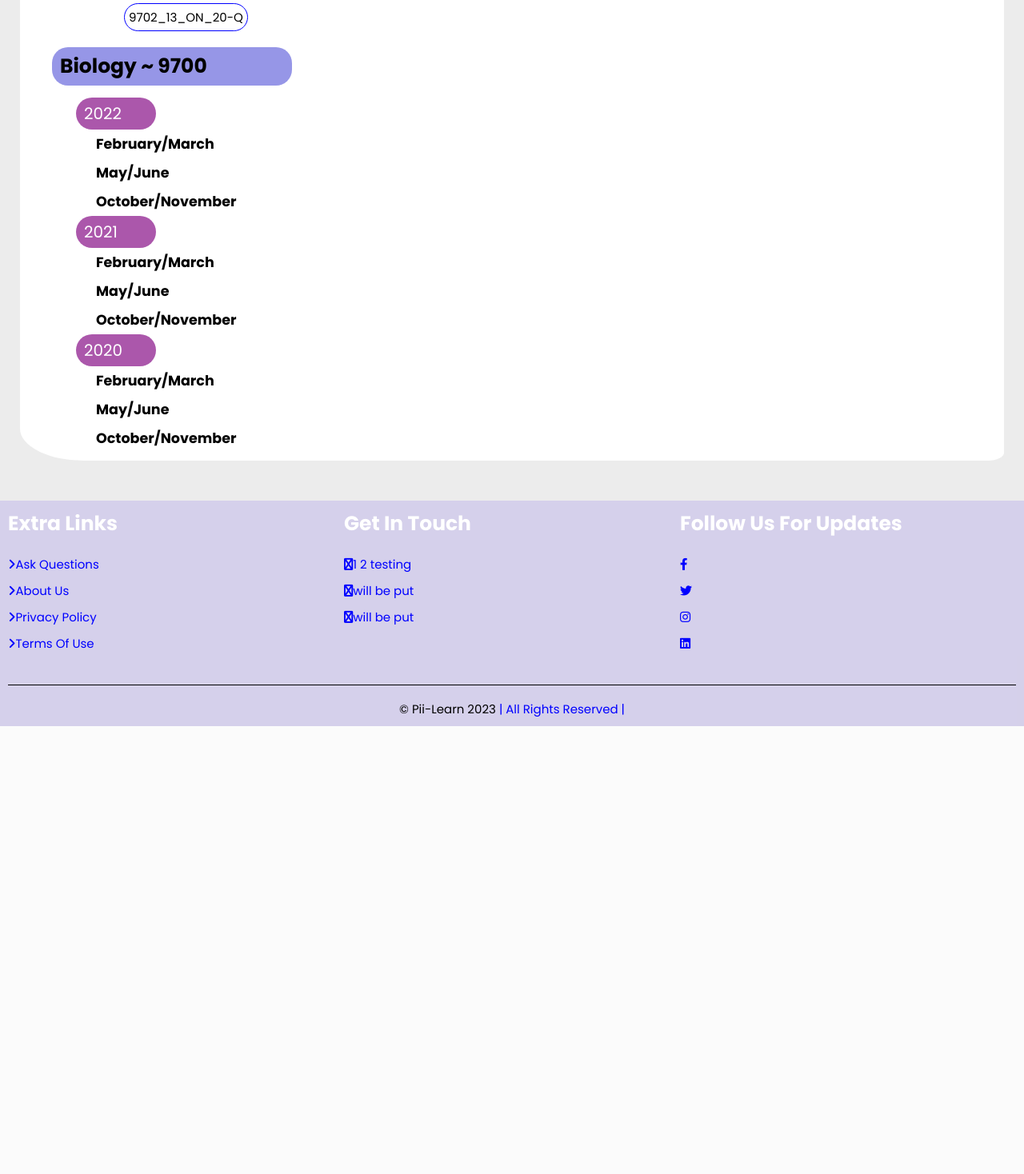
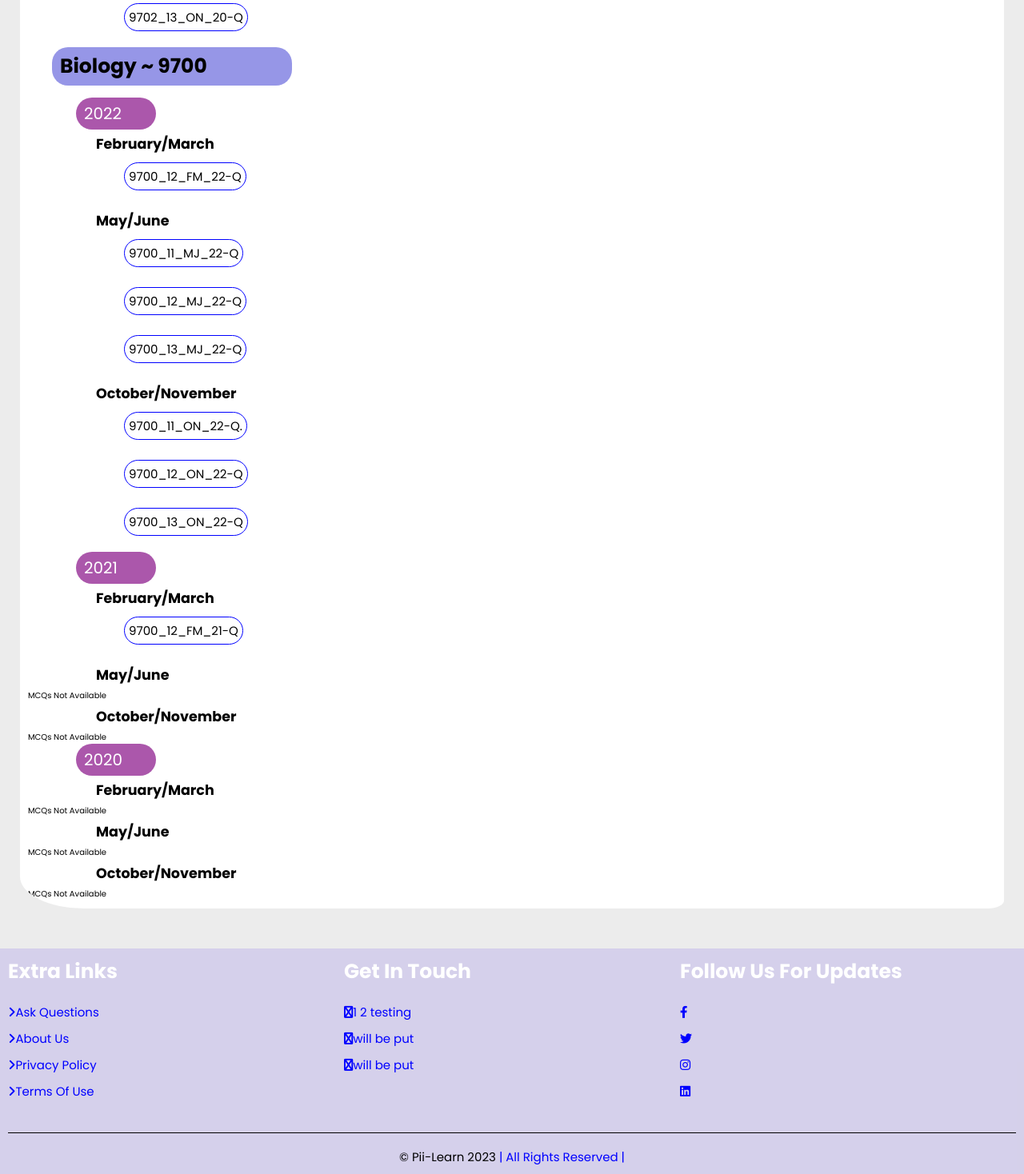
Before and after one commit to eliaschikwanda/pi-learn-1.0, a Django app: page /testyourself in a window 1280 px wide. Shown: the part 3753-5221 px from the top of the page at 80% size. Before the commit the page ends 4661 px from the top, so only its background shows below. Run offline with Django 4.2, Linux system fonts and the light colour scheme; data comes from the database, SQL or seed files in the repository; both versions use the stored data as it was after the commit; some libraries are stand-ins or nearby versions.

Commit message:
Adding MCQ answers

```diff
--- a/examsolution/templates/examsolution/test_yourself.html
+++ b/examsolution/templates/examsolution/test_yourself.html
@@ -327,20 +327,157 @@
         <p class="test_yourself_subname"><strong>Biology ~ 9700</strong></p>
             <p class="test_yourself_year">2022</p>
                 <p class="test_yourself_session">February/March</p>
+
+                    {% if Bio_9700_2022_March_multiple_choice_available_list %}
+
+                        {% for mcq in Bio_9700_2022_March_multiple_choice_available_list %}
+
+                            <a class="test_yourself_pp1_link" href="{% url 'examsolution:taking_test' mcq.id %}"> {{mcq.full_question_name}} </a>
+                            <br>
+
+                        {% endfor %}
+
+                    {% else %}
+
+                        <p>MCQs not available</p>
+
+                    {% endif %}
+
                 <p class="test_yourself_session">May/June</p>
+
+                    {% if Bio_9700_2022_June_multiple_choice_available_list %}
+
+                        {% for mcq in Bio_9700_2022_June_multiple_choice_available_list %}
+
+                            <a class="test_yourself_pp1_link" href="{% url 'examsolution:taking_test' mcq.id %}"> {{mcq.full_question_name}} </a>
+                            <br>
+
+                        {% endfor %}
+
+                    {% else %}
+
+                        <p>MCQs not available</p>
+
+                    {% endif %}
+
                 <p class="test_yourself_session">October/November</p>
+
+                    {% if Bio_9700_2022_November_multiple_choice_available_list %}
+
+                        {% for mcq in Bio_9700_2022_November_multiple_choice_available_list %}
+
+                            <a class="test_yourself_pp1_link" href="{% url 'examsolution:taking_test' mcq.id %}"> {{mcq.full_question_name}} </a>
+                            <br>
+
+                        {% endfor %}
+
+                    {% else %}
+
+                        <p>MCQs not available</p>
+
+                    {% endif %}
+
+
             <p class="test_yourself_year">2021</p>
                 <p class="test_yourself_session">February/March</p>
+
+                    {% if Bio_9700_2021_March_multiple_choice_available_list %}
+
+                        {% for mcq in Bio_9700_2021_March_multiple_choice_available_list %}
+
+                            <a class="test_yourself_pp1_link" href="{% url 'examsolution:taking_test' mcq.id %}"> {{mcq.full_question_name}} </a>
+                            <br>
+
+                        {% endfor %}
+
+                    {% else %}
+
+                        <p>MCQs not available</p>
+
+                    {% endif %}
+
                 <p class="test_yourself_session">May/June</p>
+
+                    {% if Bio_9700_2021_June_multiple_choice_available_list %}
+
+                        {% for mcq in Bio_9700_2021_June_multiple_choice_available_list %}
+
+                            <a class="test_yourself_pp1_link" href="{% url 'examsolution:taking_test' mcq.id %}"> {{mcq.full_question_name}} </a>
+                            <br>
+
+                        {% endfor %}
+
+                    {% else %}
+
+                        <p>MCQs not available</p>
+
+                    {% endif %}
+
                 <p class="test_yourself_session">October/November</p>
+
+                    {% if Bio_9700_2021_November_multiple_choice_available_list %}
+
+                        {% for mcq in Bio_9700_2021_November_multiple_choice_available_list %}
+
+                            <a class="test_yourself_pp1_link" href="{% url 'examsolution:taking_test' mcq.id %}"> {{mcq.full_question_name}} </a>
+                            <br>
+
+                        {% endfor %}
+
+                    {% else %}
+
+                        <p>MCQs not available</p>
+
+                    {% endif %}
             <p class="test_yourself_year">2020</p>
                 <p class="test_yourself_session">February/March</p>
+                    {% if Bio_9700_2020_March_multiple_choice_available_list %}
+
+                        {% for mcq in Bio_9700_2020_March_multiple_choice_available_list %}
+
+                            <a class="test_yourself_pp1_link" href="{% url 'examsolution:taking_test' mcq.id %}"> {{mcq.full_question_name}} </a>
+                            <br>
+
+                        {% endfor %}
+
+                    {% else %}
+
+                        <p>MCQs not available</p>
+
+                    {% endif %}
                 <p class="test_yourself_session">May/June</p>
+                    {% if Bio_9700_2020_June_multiple_choice_available_list %}
+
+                        {% for mcq in Bio_9700_2020_June_multiple_choice_available_list %}
+
+                            <a class="test_yourself_pp1_link" href="{% url 'examsolution:taking_test' mcq.id %}"> {{mcq.full_question_name}} </a>
+                            <br>
+
+                        {% endfor %}
+
+                    {% else %}
+
+                        <p>MCQs not available</p>
+
+                    {% endif %}
                 <p class="test_yourself_session">October/November</p>
 
+                    {% if Bio_9700_2020_November_multiple_choice_available_list %}
+
+                        {% for mcq in Bio_9700_2020_November_multiple_choice_available_list %}
+
+                            <a class="test_yourself_pp1_link" href="{% url 'examsolution:taking_test' mcq.id %}"> {{mcq.full_question_name}} </a>
+                            <br>
+
+                        {% endfor %}
+
+                    {% else %}
+
+                        <p>MCQs not available</p>
+
+                    {% endif %}
+
     </div>
-
-
 
 
 </section>
--- a/examsolution/views.py
+++ b/examsolution/views.py
@@ -194,7 +194,6 @@
     website_logo = website_pics.objects.get(id=1)
 
     # Chemistry ~ 9701 filters
-
     Chem_9701_2022_March_multiple_choice_available_list = FullQuestionAnswer.objects.filter(paper_number__paper_num='1',subject_key__subject='Chemistry ~ 9701',year_key__year='2022',session_key__session='March')
     Chem_9701_2022_June_multiple_choice_available_list = FullQuestionAnswer.objects.filter(paper_number__paper_num='1',subject_key__subject='Chemistry ~ 9701',year_key__year='2022',session_key__session='June')
     Chem_9701_2022_November_multiple_choice_available_list = FullQuestionAnswer.objects.filter(paper_number__paper_num='1',subject_key__subject='Chemistry ~ 9701',year_key__year='2022',session_key__session='November')
@@ -215,6 +214,18 @@
     Phy_9702_2020_March_multiple_choice_available_list = FullQuestionAnswer.objects.filter(paper_number__paper_num='1',subject_key__subject='Physics ~ 9702',year_key__year='2020',session_key__session='March')
     Phy_9702_2020_June_multiple_choice_available_list = FullQuestionAnswer.objects.filter(paper_number__paper_num='1',subject_key__subject='Physics ~ 9702',year_key__year='2020',session_key__session='June')
     Phy_9702_2020_November_multiple_choice_available_list = FullQuestionAnswer.objects.filter(paper_number__paper_num='1',subject_key__subject='Physics ~ 9702',year_key__year='2020',session_key__session='November')
+
+    #Biology filters
+    Bio_9700_2022_March_multiple_choice_available_list = FullQuestionAnswer.objects.filter(paper_number__paper_num='1',subject_key__subject='Biology ~ 9700',year_key__year='2022',session_key__session='March')
+    Bio_9700_2022_June_multiple_choice_available_list = FullQuestionAnswer.objects.filter(paper_number__paper_num='1',subject_key__subject='Biology ~ 9700',year_key__year='2022',session_key__session='June')
+    Bio_9700_2022_November_multiple_choice_available_list = FullQuestionAnswer.objects.filter(paper_number__paper_num='1',subject_key__subject='Biology ~ 9700',year_key__year='2022',session_key__session='November')
+    Bio_9700_2021_March_multiple_choice_available_list = FullQuestionAnswer.objects.filter(paper_number__paper_num='1',subject_key__subject='Biology ~ 9700',year_key__year='2021',session_key__session='March')
+    Bio_9700_2021_June_multiple_choice_available_list = FullQuestionAnswer.objects.filter(paper_number__paper_num='1',subject_key__subject='Biology ~ 9700',year_key__year='2021',session_key__session='June')
+    Bio_9700_2021_November_multiple_choice_available_list = FullQuestionAnswer.objects.filter(paper_number__paper_num='1',subject_key__subject='Biology ~ 9700',year_key__year='2021',session_key__session='November')
+    Bio_9700_2020_March_multiple_choice_available_list = FullQuestionAnswer.objects.filter(paper_number__paper_num='1',subject_key__subject='Biology ~ 9700',year_key__year='2020',session_key__session='March')
+    Bio_9700_2020_June_multiple_choice_available_list = FullQuestionAnswer.objects.filter(paper_number__paper_num='1',subject_key__subject='Biology ~ 9700',year_key__year='2020',session_key__session='June')
+    Bio_9700_2020_November_multiple_choice_available_list = FullQuestionAnswer.objects.filter(paper_number__paper_num='1',subject_key__subject='Biology ~ 9700',year_key__year='2020',session_key__session='November')
+
 
 
 
@@ -238,6 +249,15 @@
         'Phy_9702_2020_March_multiple_choice_available_list' : Phy_9702_2020_March_multiple_choice_available_list,
         'Phy_9702_2020_June_multiple_choice_available_list' : Phy_9702_2020_June_multiple_choice_available_list,
         'Phy_9702_2020_November_multiple_choice_available_list' : Phy_9702_2020_November_multiple_choice_available_list,
+        'Bio_9700_2022_March_multiple_choice_available_list' : Bio_9700_2022_March_multiple_choice_available_list,
+        'Bio_9700_2022_June_multiple_choice_available_list' : Bio_9700_2022_June_multiple_choice_available_list,
+        'Bio_9700_2022_November_multiple_choice_available_list' : Bio_9700_2022_November_multiple_choice_available_list,
+        'Bio_9700_2021_March_multiple_choice_available_list' : Bio_9700_2021_March_multiple_choice_available_list,
+        'Bio_9700_2021_June_multiple_choice_available_list' : Bio_9700_2021_June_multiple_choice_available_list,
+        'Bio_9700_2021_November_multiple_choice_available_list' : Bio_9700_2021_November_multiple_choice_available_list,
+        'Bio_9700_2020_March_multiple_choice_available_list' : Bio_9700_2020_March_multiple_choice_available_list,
+        'Bio_9700_2020_June_multiple_choice_available_list' : Bio_9700_2020_June_multiple_choice_available_list,
+        'Bio_9700_2020_November_multiple_choice_available_list' : Bio_9700_2020_November_multiple_choice_available_list,
     }
 
     return render(request, 'examsolution/test_yourself.html', context)
```
Also changed, not shown: db.sqlite3.
